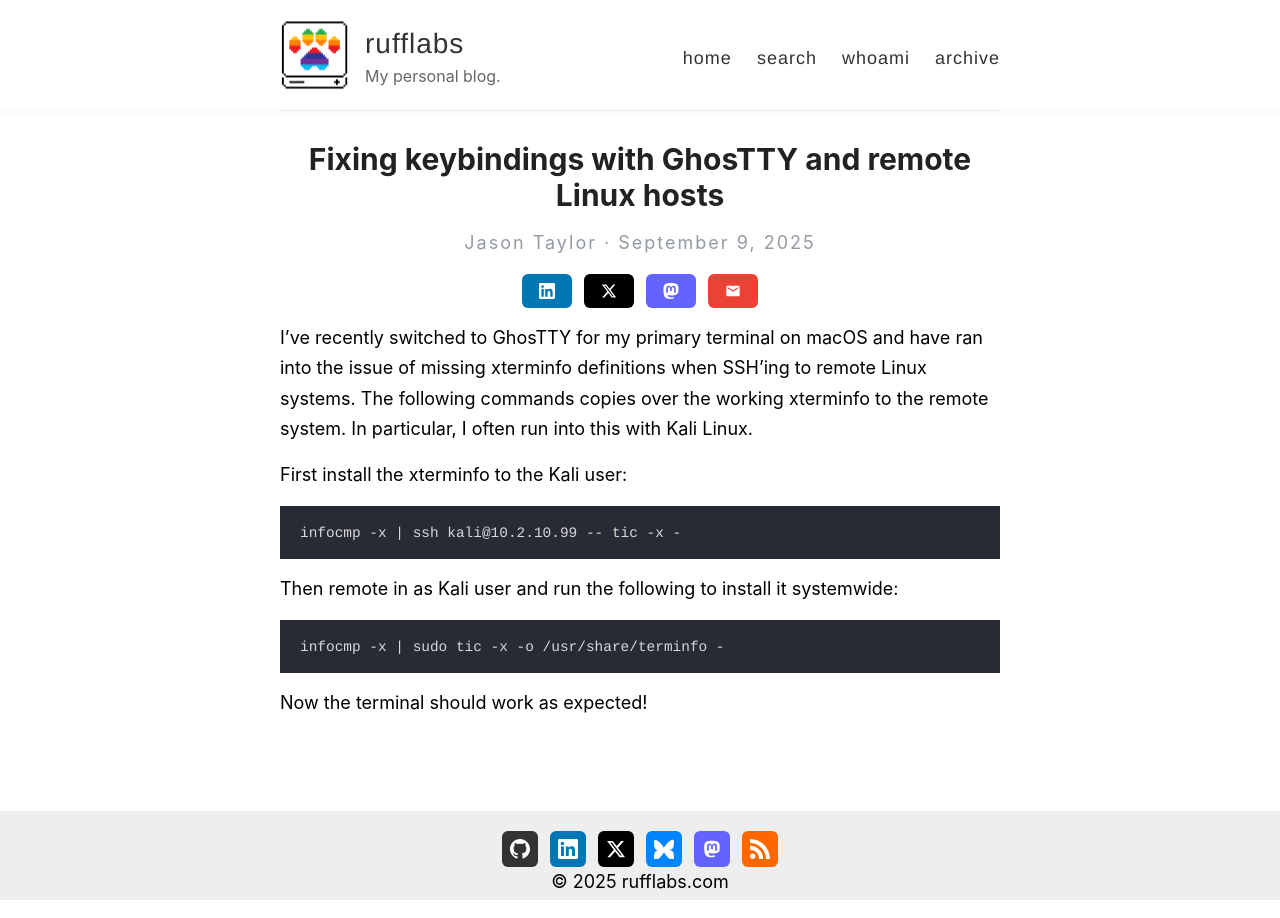
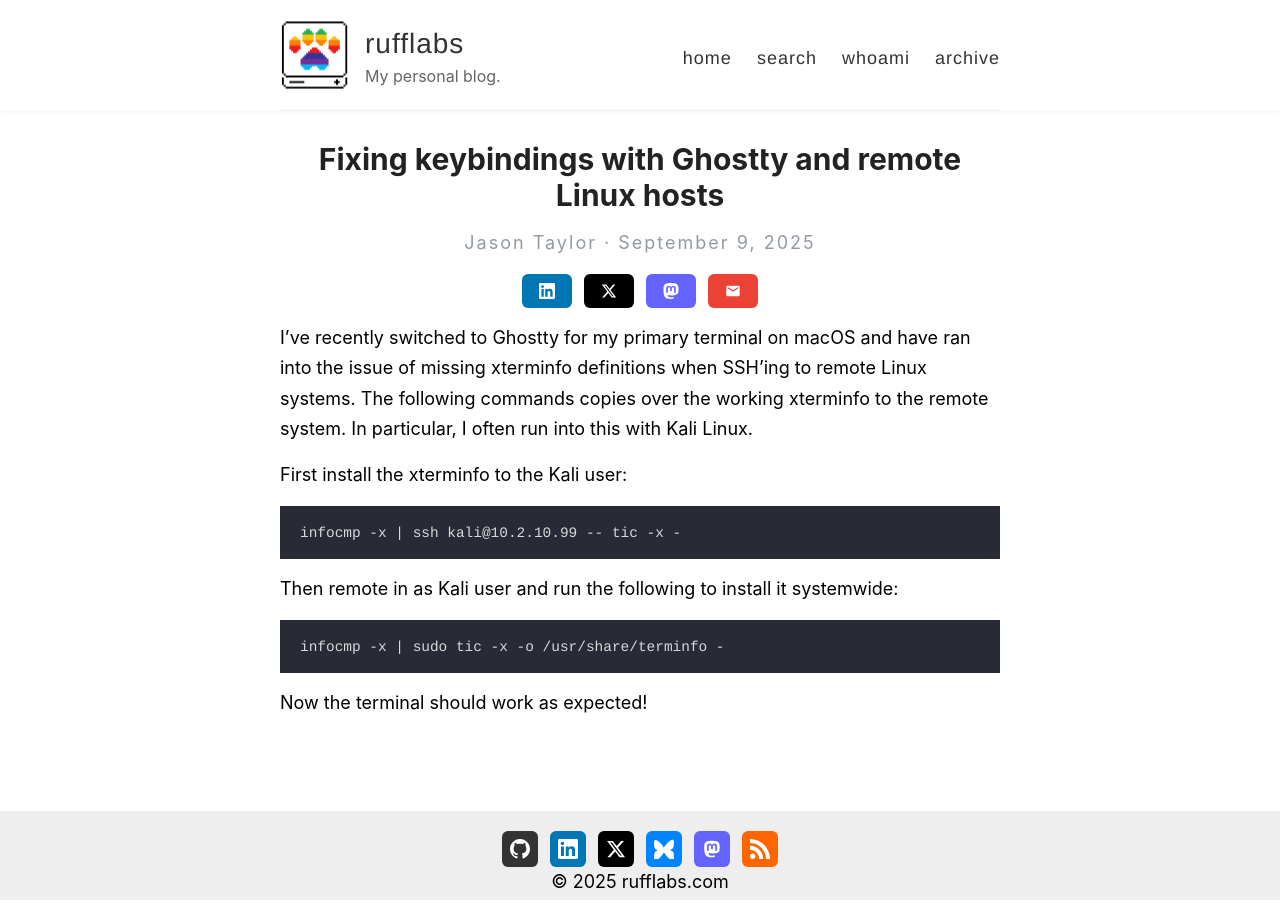
Before and after one commit to rufflabs/rufflabs.github.io, a Jekyll site: the page built from _posts/2025-09-09-ghostty-terminfo.md, in a window 1280 px wide. Built offline with Jekyll 4.4.1, drawn with Linux system fonts in a browser that asks for light colours.

````diff
--- a/_posts/2025-09-09-ghostty-terminfo.md
+++ b/_posts/2025-09-09-ghostty-terminfo.md
@@ -1,12 +1,12 @@
 ---
 layout: post
-title:  'Fixing keybindings with GhosTTY and remote Linux hosts'
+title:  'Fixing keybindings with Ghostty and remote Linux hosts'
 categories:
 image:
 permalink:
 ---
 
-I've recently switched to GhosTTY for my primary terminal on macOS and have ran into the issue of missing xterminfo definitions when SSH'ing to remote Linux systems. The following commands copies over the working xterminfo to the remote system. In particular, I often run into this with Kali Linux.
+I've recently switched to Ghostty for my primary terminal on macOS and have ran into the issue of missing xterminfo definitions when SSH'ing to remote Linux systems. The following commands copies over the working xterminfo to the remote system. In particular, I often run into this with Kali Linux.
 
 First install the xterminfo to the Kali user:
 ```
````
